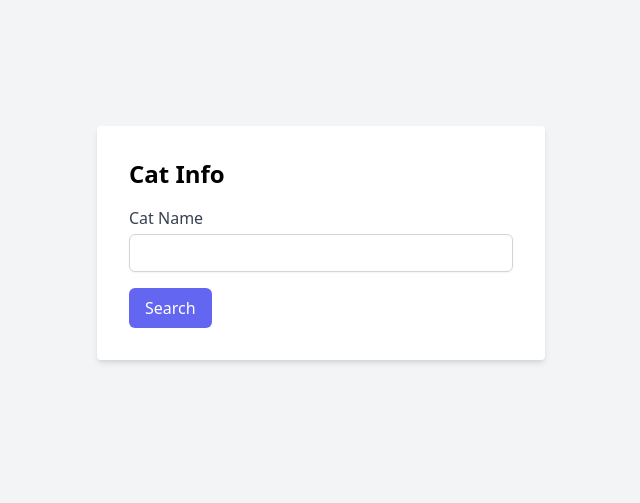
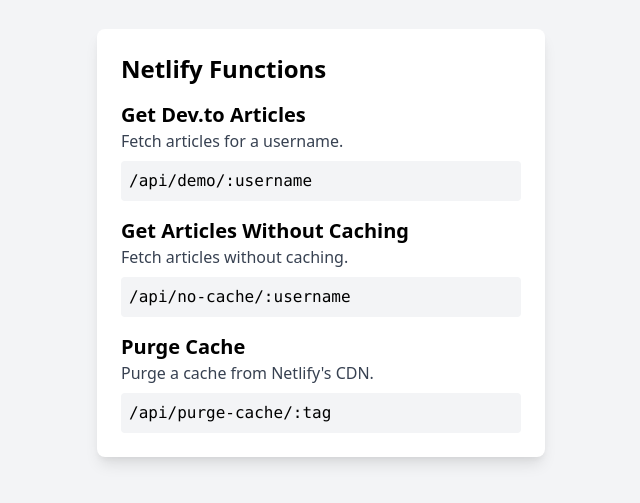
Before and after one commit to brob/netlify-durable-cache-unreliable-api, a website: page index.html in a window 1280 px wide. Shown: the part 157-660 px from the top of the page, without its empty margins (319-959 px from the left). Drawn offline with nearby package versions, Linux system fonts and the light colour scheme.

Commit message:
Updates homepage with routes

```diff
--- a/index.html
+++ b/index.html
@@ -7,38 +7,23 @@
     <link href="https://cdn.jsdelivr.net/npm/tailwindcss@2.2.19/dist/tailwind.min.css" rel="stylesheet">
 </head>
 <body class="bg-gray-100 flex items-center justify-center h-screen">
-    <div class="bg-white p-8 rounded shadow-md w-full max-w-md">
-        <h1 class="text-2xl font-bold mb-4">Cat Info</h1>
-        <form id="catForm">
+    <div class="bg-white p-6 rounded-lg shadow-lg w-full max-w-md">
+        <h1 class="text-2xl font-bold mb-4">Netlify Functions</h1>
         <div class="mb-4">
-            <label for="catName" class="block text-gray-700">Cat Name</label>
-            <input type="text" id="catName" class="mt-1 block w-full px-3 py-2 border border-gray-300 rounded-md shadow-sm focus:outline-none focus:ring-indigo-500 focus:border-indigo-500 sm:text-sm">
+            <h2 class="text-xl font-semibold">Get Dev.to Articles</h2>
+            <p class="text-gray-700">Fetch articles for a username.</p>
+            <code class="block bg-gray-100 p-2 rounded mt-2"><a href="/api/demo/brob">/api/demo/:username</a></code>
         </div>
-        <button id="searchBtn" class="bg-indigo-500 text-white px-4 py-2 rounded-md hover:bg-indigo-600">Search</button>
-        </form>
-        <div id="catInfo" class="mt-4 hidden">
-            <h2 class="text-xl font-semibold" id="catNameDisplay"></h2>
-            <img id="catImage" class="mt-4 rounded-md shadow-md" alt="Cat Image">
+        <div class="mb-4">
+            <h2 class="text-xl font-semibold">Get Articles Without Caching</h2>
+            <p class="text-gray-700">Fetch articles without caching.</p>
+            <code class="block bg-gray-100 p-2 rounded mt-2"><a href="/api/no-cache/brob">/api/no-cache/:username</a></code>
+        </div>
+        <div>
+            <h2 class="text-xl font-semibold">Purge Cache</h2>
+            <p class="text-gray-700">Purge a cache from Netlify's CDN.</p>
+            <code class="block bg-gray-100 p-2 rounded mt-2"><a href="/api/purge-cache/articles-brob">/api/purge-cache/:tag</a></code>
         </div>
     </div>
-
-    <script>
-        document.getElementById('catForm').addEventListener('submit', async (e) => {
-            e.preventDefault();
-            const catName = document.getElementById('catName').value;
-            if (!catName) return;
-            console.log({catName})
-            const response = await fetch(`/api/demo/${catName}`,{
-                cache: 'no-cache',
-
-
-            });
-            const data = await response.json();
-            console.log({data})
-            document.getElementById('catNameDisplay').textContent = data.slug;
-            document.getElementById('catImage').src = data.cat.url;
-            document.getElementById('catInfo').classList.remove('hidden');
-        });
-    </script>
 </body>
 </html>
```
